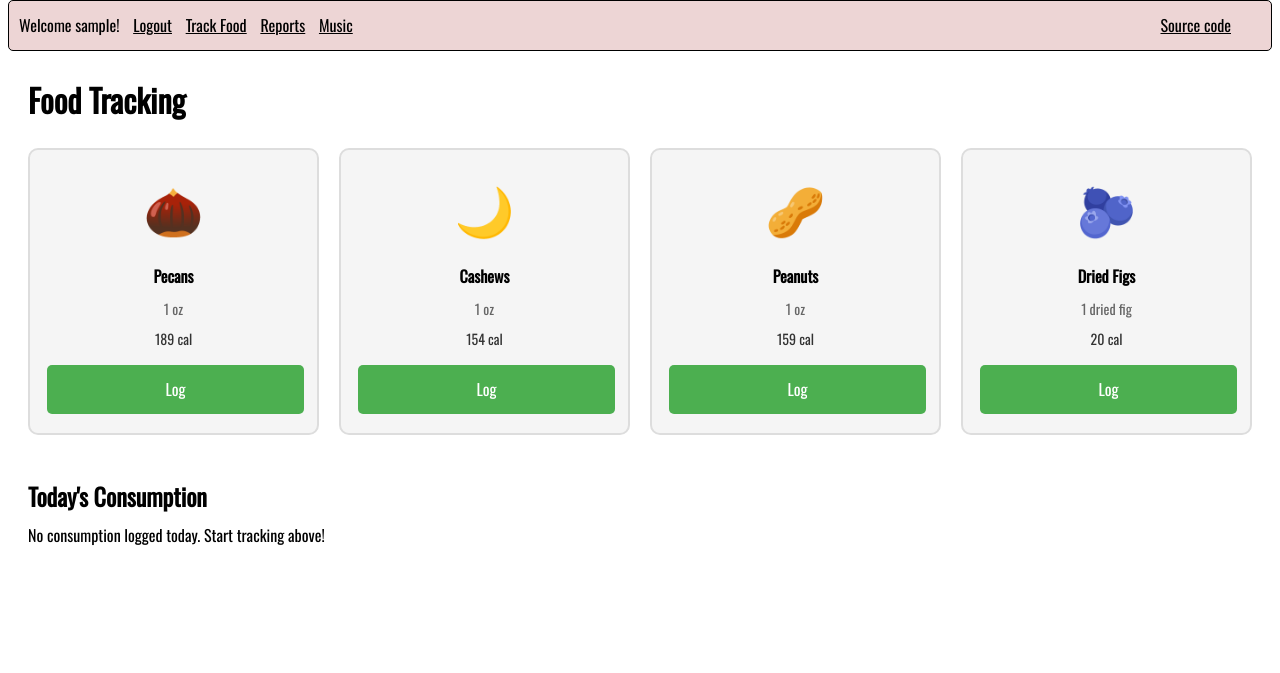
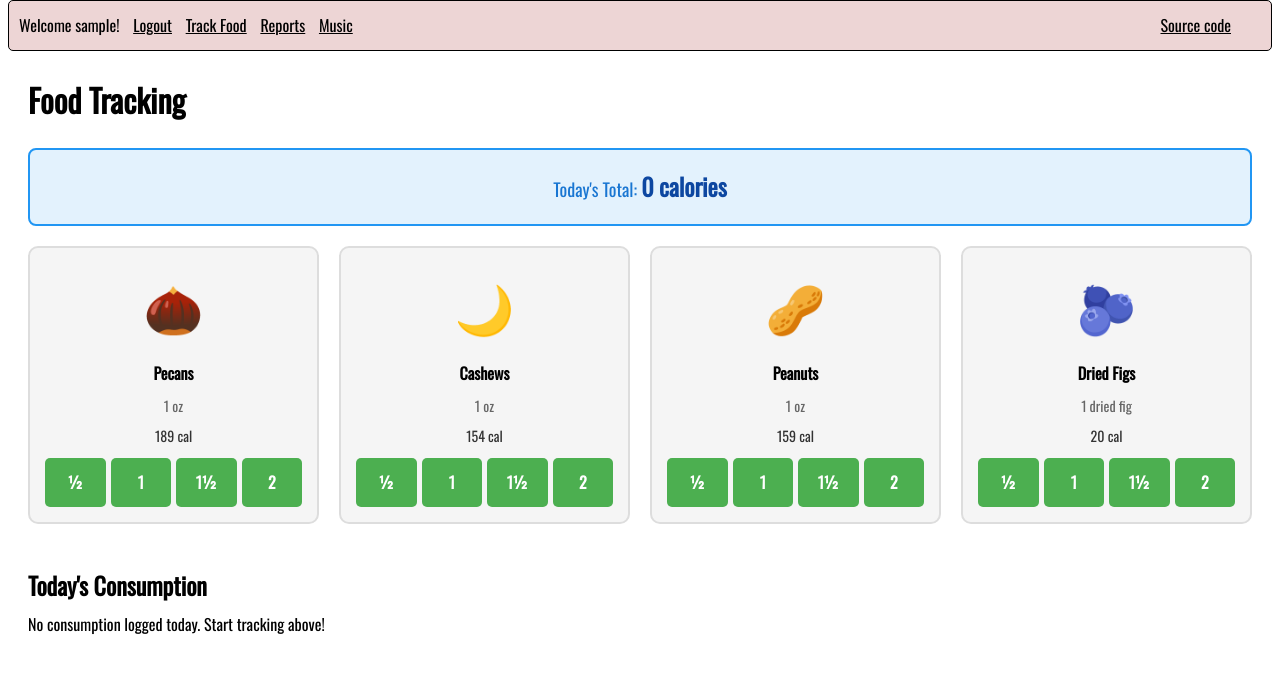
Before and after one commit to vpcarroll15/personal, a Django app: page /food/ in a window 1280 px wide. Shown: the top 673 px of the page. Run offline with Django 3.2, Linux system fonts and the light colour scheme; the visitor is signed in with stand-in values (Sample User, id 1); data comes from the database, SQL or seed files in the repository; data that the repository does not hold is empty; some libraries are stand-ins or nearby versions.

Commit message:
More little improvements to ux of food app

```diff
--- a/food_tracking/static/food_tracking/css/styles.css
+++ b/food_tracking/static/food_tracking/css/styles.css
@@ -1,4 +1,20 @@
 /* Food Tracking Styles */
+
+.today-total {
+    background: #e3f2fd;
+    border: 2px solid #2196F3;
+    border-radius: 8px;
+    padding: 15px 20px;
+    margin: 20px 0;
+    text-align: center;
+    font-size: 18px;
+    color: #1976D2;
+}
+
+.today-total strong {
+    font-size: 24px;
+    color: #0D47A1;
+}
 
 .food-grid {
     display: grid;
@@ -79,30 +95,35 @@
     margin-bottom: 10px;
 }
 
-.log-button {
+.quantity-buttons {
+    display: grid;
+    grid-template-columns: repeat(4, 1fr);
+    gap: 5px;
+    margin-top: 8px;
+}
+
+.qty-button {
     background-color: #4CAF50;
     color: white;
     border: none;
-    padding: 10px 20px;
+    padding: 10px 5px;
     text-align: center;
-    text-decoration: none;
-    display: inline-block;
     font-size: 16px;
-    margin: 4px 2px;
+    font-weight: bold;
     cursor: pointer;
     border-radius: 5px;
-    width: 100%;
     min-height: 44px;
-    transition: background-color 0.3s ease;
+    transition: all 0.2s ease;
 }
 
-.log-button:hover {
+.qty-button:hover {
     background-color: #45a049;
+    transform: translateY(-2px);
 }
 
-.log-button:active {
+.qty-button:active {
     background-color: #3d8b40;
-    transform: scale(0.98);
+    transform: scale(0.95);
 }
 
 /* Tablet and larger - 3 columns */
--- a/food_tracking/static/food_tracking/js/tracking.js
+++ b/food_tracking/static/food_tracking/js/tracking.js
@@ -72,14 +72,15 @@ function deleteConsumption(consumptionId) {
 /**
  * Log a food consumption via AJAX
  * @param {number} foodId - Food ID to log
+ * @param {number} quantity - Quantity to log (default 1.0)
  */
-function logFood(foodId) {
+function logFood(foodId, quantity = 1.0) {
     const csrftoken = getCookie('csrftoken');
 
     // Create form data
     const formData = new FormData();
     formData.append('food_id', foodId);
-    formData.append('quantity', '1.0');
+    formData.append('quantity', quantity.toString());
 
     // Send AJAX request
     fetch('/food/log/', {
--- a/food_tracking/templates/food_tracking/home.html
+++ b/food_tracking/templates/food_tracking/home.html
@@ -4,19 +4,23 @@
 {% block title %}Food Tracker{% endblock %}
 
 {% block extraheaders %}
-<link rel="stylesheet" type="text/css" href="{% static 'food_tracking/css/styles.css' %}?v=7">
-<script src="{% static 'food_tracking/js/tracking.js' %}?v=5"></script>
+<link rel="stylesheet" type="text/css" href="{% static 'food_tracking/css/styles.css' %}?v=8">
+<script src="{% static 'food_tracking/js/tracking.js' %}?v=6"></script>
 {% endblock %}
 
 {% block content %}
 <div style="padding: 20px;">
     <h1>Food Tracking</h1>
 
+    <div class="today-total">
+        Today's Total: <strong>{{ today_total_calories|floatformat:0 }} calories</strong>
+    </div>
+
     <div class="food-grid">
         {% for food in foods %}
         <div class="food-item" id="food-{{ food.id }}">
             {% if food.today_count > 0 %}
-            <div class="today-counter" id="counter-{{ food.id }}">{{ food.today_count }}</div>
+            <div class="today-counter" id="counter-{{ food.id }}">{{ food.today_count|floatformat:"-1" }}</div>
             {% else %}
             <div class="today-counter" id="counter-{{ food.id }}" style="display: none;">0</div>
             {% endif %}
@@ -24,7 +28,12 @@
             <div class="food-name">{{ food.name }}</div>
             <div class="food-serving">{{ food.serving_size }}</div>
             <div class="food-calories">{{ food.calories_per_serving|floatformat:0 }} cal</div>
-            <button class="log-button" onclick="logFood({{ food.id }})">Log</button>
+            <div class="quantity-buttons">
+                <button class="qty-button" onclick="logFood({{ food.id }}, 0.5)">½</button>
+                <button class="qty-button" onclick="logFood({{ food.id }}, 1)">1</button>
+                <button class="qty-button" onclick="logFood({{ food.id }}, 1.5)">1½</button>
+                <button class="qty-button" onclick="logFood({{ food.id }}, 2)">2</button>
+            </div>
         </div>
         {% endfor %}
     </div>
--- a/food_tracking/views.py
+++ b/food_tracking/views.py
@@ -94,22 +94,33 @@ def home(request: HttpRequest) -> HttpResponse:
 
     foods = get_active_foods()
 
-    # Get all consumption from today (Pacific timezone)
+    # Get all consumption from today (Pacific timezone), most recent first
     today_start = get_pacific_today_start()
-    today_consumption = Consumption.objects.filter(
-        user=request.user, consumed_at__gte=today_start
-    ).select_related("food")
+    today_consumption = (
+        Consumption.objects.filter(user=request.user, consumed_at__gte=today_start)
+        .select_related("food")
+        .order_by("-consumed_at")
+    )
 
-    # Calculate today's consumption counts per food for badges
-    today_counts = Counter(today_consumption.values_list("food_id", flat=True))
+    # Calculate today's total quantity per food for badges
+    today_quantities: dict[int, Decimal] = {}
+    for consumption in today_consumption:
+        food_id = consumption.food_id
+        today_quantities[food_id] = (
+            today_quantities.get(food_id, Decimal("0")) + consumption.quantity
+        )
 
-    # Add today's count to each food object
+    # Add today's total quantity to each food object
     for food in foods:
-        food.today_count = today_counts.get(food.id, 0)
+        food.today_count = today_quantities.get(food.id, Decimal("0"))
+
+    # Calculate total calories for today
+    today_total_calories = sum(c.total_calories() for c in today_consumption)
 
     context = {
         "foods": foods,
         "today_consumption": today_consumption,
+        "today_total_calories": today_total_calories,
     }
     return render(request, "food_tracking/home.html", context)
 
--- a/templates/base.html
+++ b/templates/base.html
@@ -32,7 +32,7 @@
     <link href="https://fonts.googleapis.com/css?family=Oswald" rel="stylesheet">
     <link rel="stylesheet" type="text/css" href="{% static "music/css/styles.css" %}">
     <link rel="stylesheet" type="text/css" href="{% static "scavenger_hunt/css/styles.css" %}">
-    <link rel="stylesheet" type="text/css" href="{% static "food_tracking/css/styles.css" %}?v=7">
+    <link rel="stylesheet" type="text/css" href="{% static "food_tracking/css/styles.css" %}?v=8">
     <link rel="stylesheet" type="text/css" href="https://cdn.datatables.net/1.10.19/css/jquery.dataTables.min.css">
     <script type="text/javascript" src="https://ajax.googleapis.com/ajax/libs/jquery/3.4.0/jquery.min.js"></script>
     <script type="text/javascript" src="https://cdn.datatables.net/1.10.19/js/jquery.dataTables.min.js"></script>
```
Also changed, not shown: food_tracking/templates/food_tracking/reports.html (+39 -1 lines), 1 other file.
